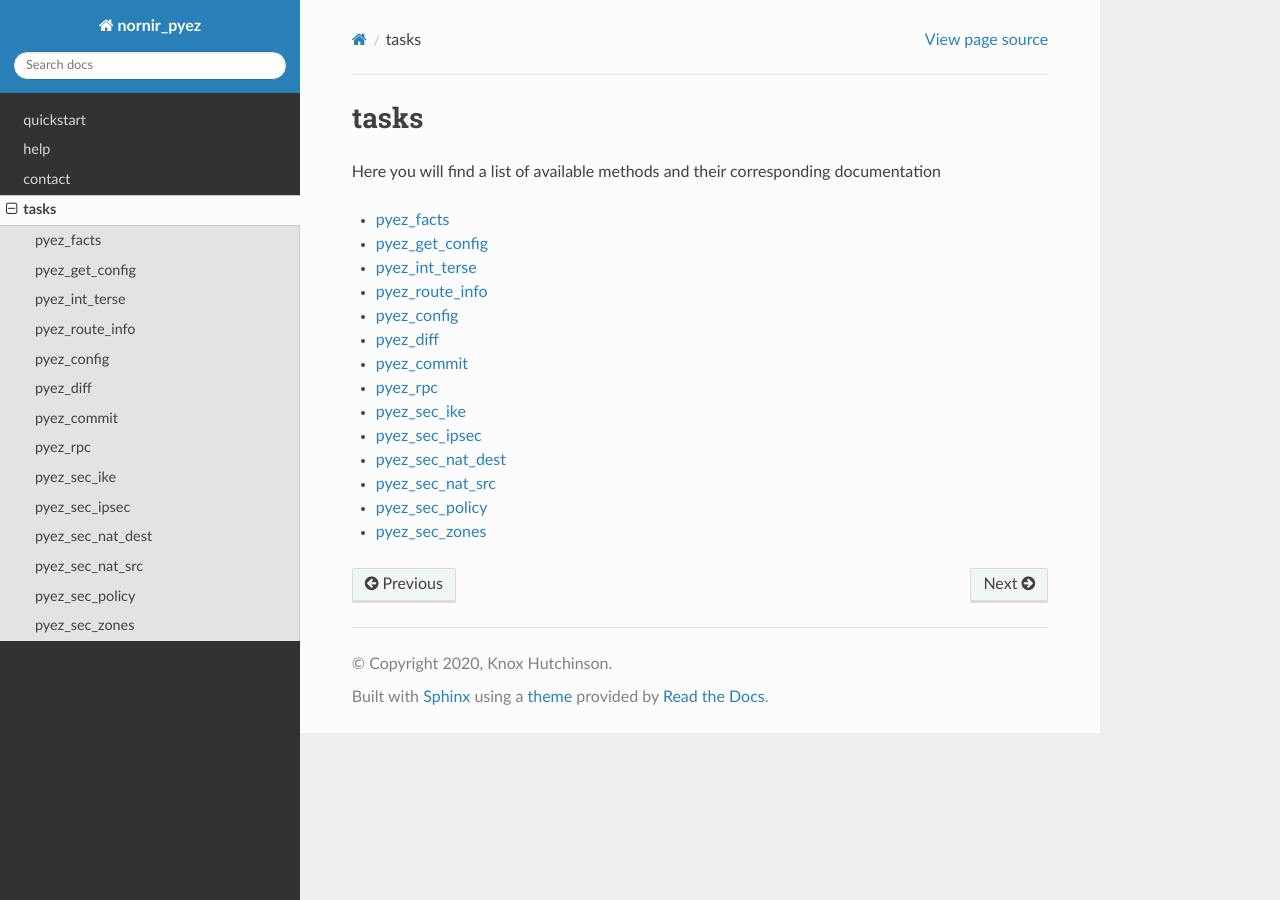
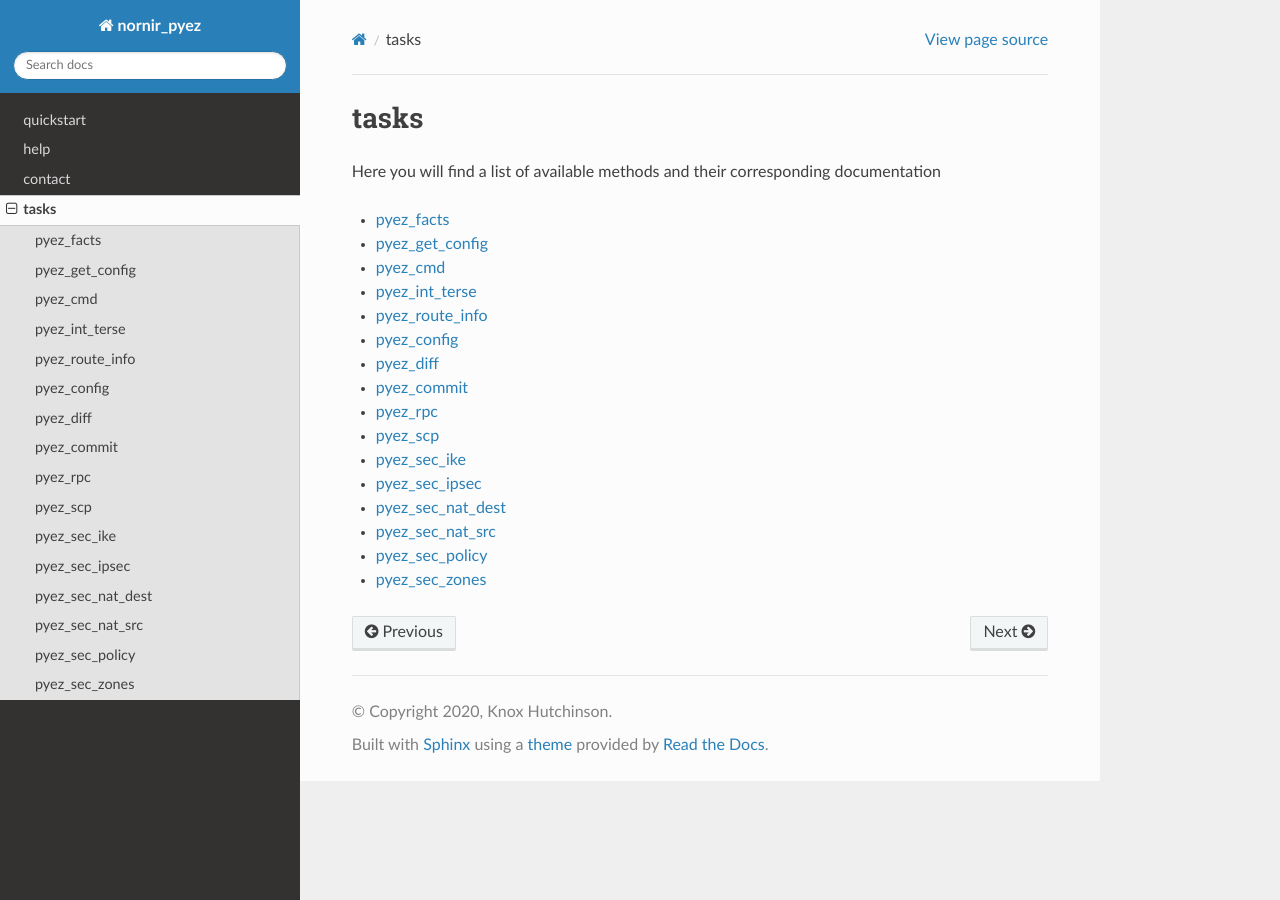
Before and after one commit to DataKnox/nornir_pyez, a Sphinx documentation site: the page built from docs/tasks.rst, in a window 1280 px wide. Built offline with Sphinx 7.4.7 and the Read the Docs theme 2.0.0, drawn with Linux system fonts in a browser that asks for light colours.

Commit message:
Adding tasks doc file

```diff
--- a/docs/tasks.rst
+++ b/docs/tasks.rst
@@ -8,12 +8,14 @@ Here you will find a list of available methods and their corresponding documenta
 
    pyez_facts
    pyez_get_config
+   pyez_cmd
    pyez_int_terse
    pyez_route_info
    pyez_config
    pyez_diff
    pyez_commit
    pyez_rpc
+   pyez_scp
    pyez_sec_ike
    pyez_sec_ipsec
    pyez_sec_nat_dest
```
